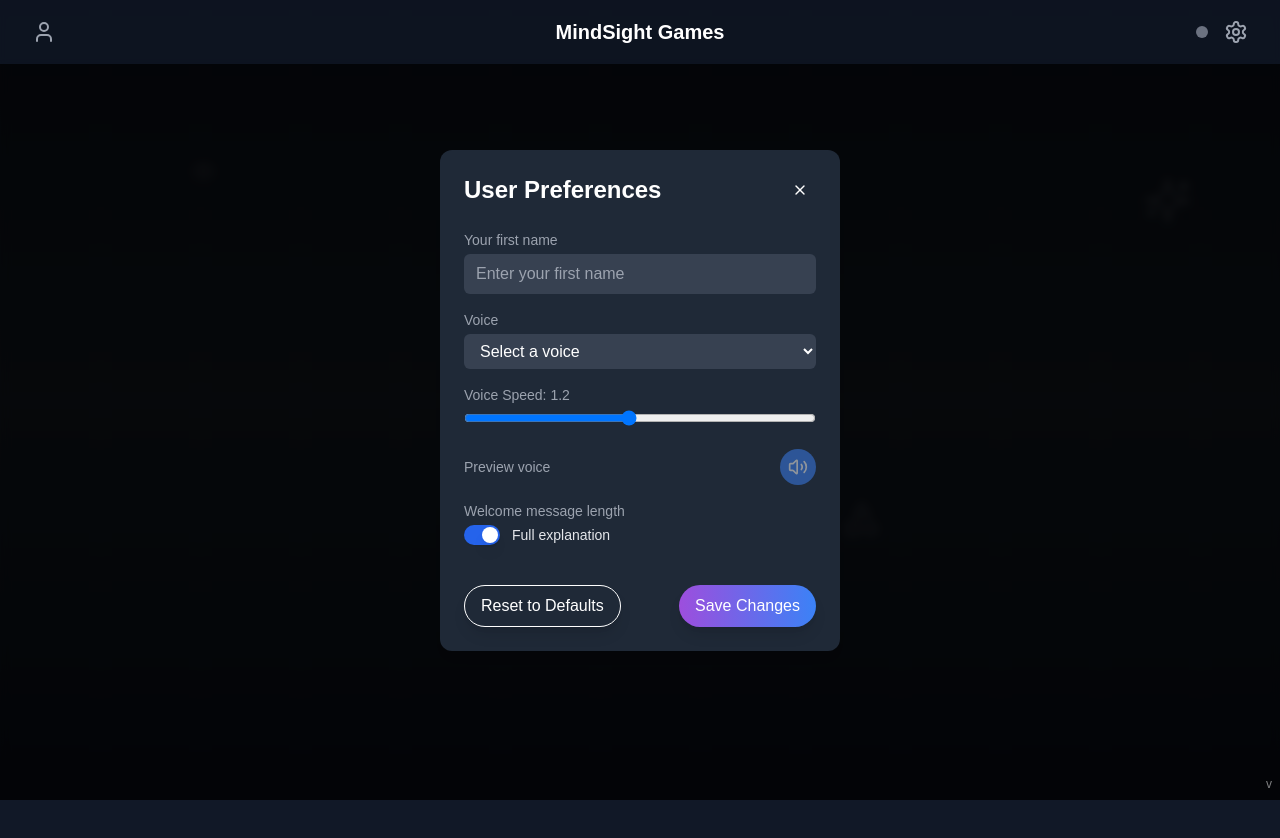
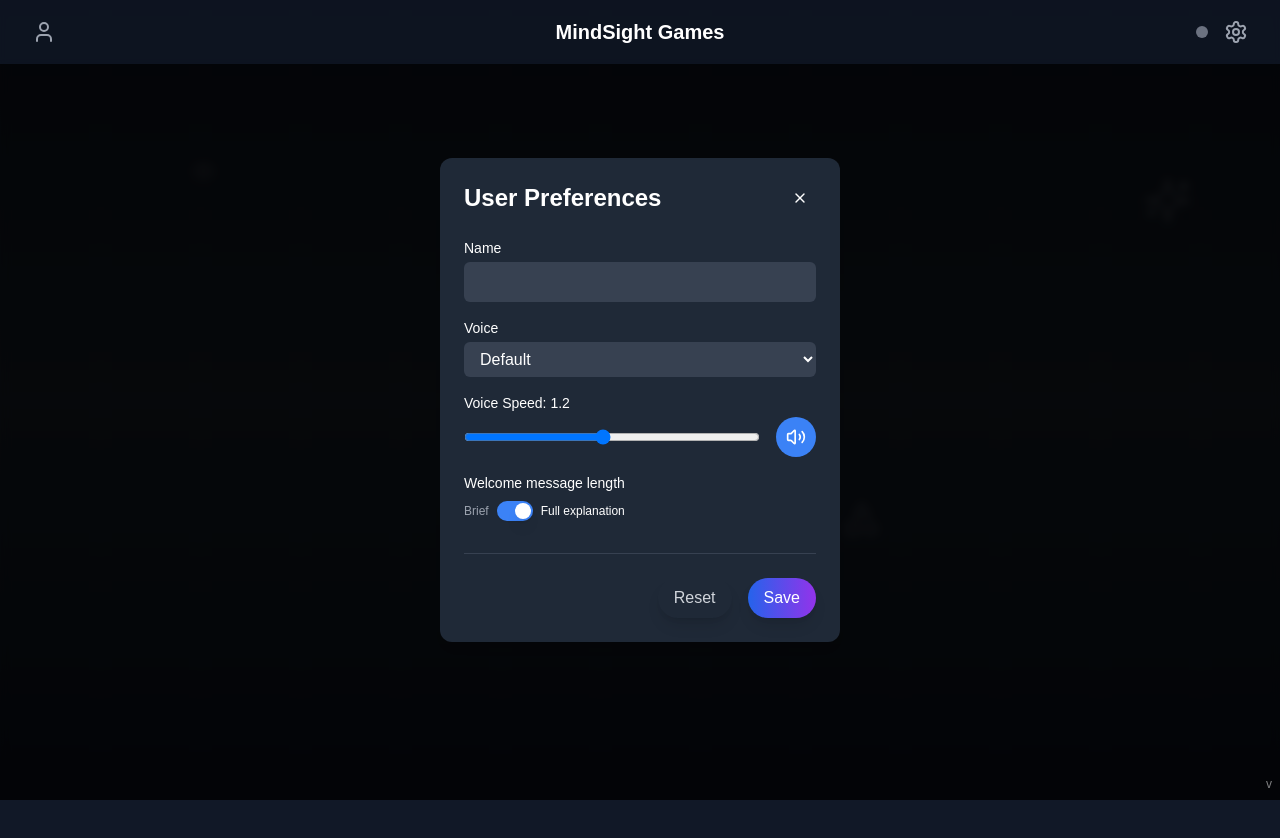
Before and after one commit to yummywakame/remote-viewing-games-v2, a Next.js app: page /color-game in a window 1280 px wide. Both pictures are taken after a click on the button 44 px from the left and 32 px from the top of the page. Shown: the top 838 px of the page. Built offline with nearby package versions, Linux system fonts and the light colour scheme; a web font is replaced by a local one.

Commit message:
lovely new look to the User Preferences

```diff
--- a/src/app/components/UserPreferences.js
+++ b/src/app/components/UserPreferences.js
@@ -1,113 +1,83 @@
 'use client'
 
-import React, { useState, useEffect, useCallback, memo } from 'react'
-import { motion, AnimatePresence } from 'framer-motion'
-import { Volume2, X } from 'lucide-react'
-import DOMPurify from 'dompurify'
-import { Switch } from "@/components/ui/switch"
+import React, { useState, useEffect, useRef, useCallback } from 'react'
+import { X, Volume2 } from 'lucide-react'
+import { motion } from 'framer-motion'
+import { Switch } from '@/components/ui/switch'
+import DOMPurify from 'isomorphic-dompurify'
 
-const PreviewButton = memo(({ onClick, disabled }) => (
-  <button
-    onClick={onClick}
-    disabled={disabled}
-    className="flex items-center justify-center p-2 bg-blue-500 text-white rounded-full hover:bg-blue-600 focus:outline-none focus:ring-2 focus:ring-blue-500 focus:ring-opacity-50 disabled:opacity-50 disabled:cursor-not-allowed"
-  >
-    <Volume2 size={20} />
-  </button>
-));
-
-PreviewButton.displayName = 'PreviewButton';
-
-const UserPreferences = memo(function UserPreferences({ isOpen, onClose }) {
-  const [name, setName] = useState('')
-  const [voiceSpeed, setVoiceSpeed] = useState(1.2)
-  const [availableVoices, setAvailableVoices] = useState([])
-  const [selectedVoice, setSelectedVoice] = useState(null)
+const UserPreferences = ({ isOpen, onClose, userName, voiceSpeed, selectedVoice, onUpdatePreferences }) => {
+  const [name, setName] = useState(userName || '')
+  const [speed, setSpeed] = useState(1.2)
+  const [voice, setVoice] = useState(selectedVoice?.name || '')
+  const [voices, setVoices] = useState([])
   const [longIntroEnabled, setLongIntroEnabled] = useState(true)
+  const modalRef = useRef(null)
 
   useEffect(() => {
-    const loadPreferences = () => {
-      const savedName = localStorage.getItem('userPreferencesName') || ''
-      const savedVoiceSpeed = parseFloat(localStorage.getItem('userPreferencesVoiceSpeed')) || 1.2
-      const savedVoiceName = localStorage.getItem('userPreferencesVoiceName')
+    setName(userName || '')
+    setSpeed(typeof voiceSpeed === 'number' ? voiceSpeed : 1.2)
+    setVoice(selectedVoice?.name || '')
+
     const savedLongIntro = localStorage.getItem('gameLongIntro')
-      setName(DOMPurify.sanitize(savedName))
-      setVoiceSpeed(savedVoiceSpeed)
-      setLongIntroEnabled(savedLongIntro !== 'false')
-      if (savedVoiceName) {
-        const voices = window.speechSynthesis.getVoices()
-        const voice = voices.find(v => v.name === savedVoiceName)
-        setSelectedVoice(voice || null)
-      }
+    setLongIntroEnabled(savedLongIntro === null ? true : savedLongIntro !== 'false')
+
+    if (typeof window !== 'undefined' && window.speechSynthesis) {
+      const loadVoices = () => {
+        const availableVoices = window.speechSynthesis.getVoices()
+        setVoices(availableVoices)
       }
 
-    loadPreferences()
-  }, [])
-
-  useEffect(() => {
-    const loadVoices = () => {
-      const voices = window.speechSynthesis.getVoices()
-      setAvailableVoices(voices)
+      loadVoices()
+      window.speechSynthesis.onvoiceschanged = loadVoices
     }
-
-    window.speechSynthesis.onvoiceschanged = loadVoices
-    loadVoices()
-
-    return () => {
-      window.speechSynthesis.onvoiceschanged = null
-    }
-  }, [])
+  }, [userName, voiceSpeed, selectedVoice])
 
   const handleSave = useCallback(() => {
-    localStorage.setItem('userPreferencesName', DOMPurify.sanitize(name))
-    localStorage.setItem('userPreferencesVoiceSpeed', DOMPurify.sanitize(voiceSpeed.toString()))
-    if (selectedVoice) {
-      localStorage.setItem('userPreferencesVoiceName', DOMPurify.sanitize(selectedVoice.name))
-    }
-    localStorage.setItem('gameLongIntro', DOMPurify.sanitize(longIntroEnabled.toString()));
+    const newVoice = voices.find(v => v.name === voice) || null
+    onUpdatePreferences(name, speed, newVoice)
+    localStorage.setItem('gameLongIntro', DOMPurify.sanitize(longIntroEnabled.toString()))
     onClose()
-  }, [name, voiceSpeed, selectedVoice, longIntroEnabled, onClose])
+  }, [name, speed, voice, voices, longIntroEnabled, onUpdatePreferences, onClose])
 
   const handleReset = useCallback(() => {
     setName('')
-    setVoiceSpeed(1.2)
-    setSelectedVoice(null)
+    setSpeed(1.2)
+    setVoice('')
     setLongIntroEnabled(true)
-    localStorage.removeItem('userPreferencesName')
-    localStorage.removeItem('userPreferencesVoiceSpeed')
-    localStorage.removeItem('userPreferencesVoiceName')
-    localStorage.removeItem('gameLongIntro')
   }, [])
 
-  const handlePreview = useCallback(() => {
-    if (!selectedVoice) return;
-    const utterance = new SpeechSynthesisUtterance(`Hello ${DOMPurify.sanitize(name || 'there')}! This is a preview of the selected voice and speed.`)
-    utterance.voice = selectedVoice
-    utterance.rate = voiceSpeed
-    speechSynthesis.speak(utterance)
-  }, [name, voiceSpeed, selectedVoice])
+  const handleOutsideClick = useCallback((e) => {
+    if (modalRef.current && !modalRef.current.contains(e.target)) {
+      onClose()
+    }
+  }, [onClose])
 
-  const onLongIntroChange = useCallback((checked) => {
-    setLongIntroEnabled(checked);
-    localStorage.setItem('gameLongIntro', DOMPurify.sanitize(checked.toString()));
-  }, []);
+  const previewVoice = useCallback(() => {
+    if (typeof window !== 'undefined' && window.speechSynthesis) {
+      const utterance = new SpeechSynthesisUtterance("This is a preview of the selected voice and speed.")
+      utterance.voice = voices.find(v => v.name === voice) || null
+      utterance.rate = speed
+      window.speechSynthesis.speak(utterance)
+    }
+  }, [voice, speed, voices])
+
+  if (!isOpen) return null
 
   return (
-    <AnimatePresence>
-      {isOpen && (
     <motion.div
       className="fixed inset-0 bg-black/80 backdrop-blur-sm flex items-center justify-center z-[150]"
       initial={{ opacity: 0 }}
       animate={{ opacity: 1 }}
       exit={{ opacity: 0 }}
-          onClick={onClose}
+      onClick={handleOutsideClick}
     >
       <motion.div
+        ref={modalRef}
         className="bg-[var(--gray-800)] text-white rounded-xl shadow-lg w-[400px] overflow-hidden"
         initial={{ scale: 0.9, opacity: 0 }}
         animate={{ scale: 1, opacity: 1 }}
         exit={{ scale: 0.9, opacity: 0 }}
-            onClick={e => e.stopPropagation()}
       >
         <div className="p-6">
           <div className="flex items-center justify-between mb-6">
@@ -115,7 +85,6 @@
             <button
               onClick={onClose}
               className="h-8 w-8 rounded-full flex items-center justify-center hover:bg-gray-700 transition-colors"
-                  aria-label="Close preferences"
             >
               <X className="h-4 w-4" />
             </button>
@@ -123,99 +92,99 @@
 
           <div className="space-y-4">
             <div>
-                  <label htmlFor="name" className="block text-sm font-medium text-gray-400 mb-1">
-                    Your first name
+              <label htmlFor="name" className="block text-sm font-medium mb-1">
+                Name
               </label>
               <input
                 type="text"
                 id="name"
                 value={name}
-                    onChange={(e) => setName(DOMPurify.sanitize(e.target.value))}
-                    className="w-full px-3 py-2 bg-gray-700 rounded-md text-white"
-                    placeholder="Enter your first name"
+                onChange={(e) => setName(e.target.value)}
+                className="w-full px-3 py-2 bg-gray-700 rounded-md focus:outline-none focus:ring-2 focus:ring-blue-500"
               />
             </div>
 
             <div>
-                  <label htmlFor="voice" className="block text-sm font-medium text-gray-400 mb-1">
+              <label htmlFor="voice" className="block text-sm font-medium mb-1">
                 Voice
               </label>
               <select
                 id="voice"
-                    value={selectedVoice ? selectedVoice.name : ''}
-                    onChange={(e) => setSelectedVoice(availableVoices.find(v => v.name === e.target.value) || null)}
-                    className="w-full px-3 py-2 bg-gray-700 rounded-md text-white"
+                value={voice}
+                onChange={(e) => setVoice(e.target.value)}
+                className="w-full px-3 py-2 bg-gray-700 rounded-md focus:outline-none focus:ring-2 focus:ring-blue-500"
               >
-                    <option value="">Select a voice</option>
-                    {availableVoices.map((voice) => (
-                      <option key={voice.name} value={voice.name}>
-                        {voice.name} ({voice.lang})
+                <option value="">Default</option>
+                {voices.map((v) => (
+                  <option key={v.name} value={v.name}>
+                    {v.name} ({v.lang})
                   </option>
                 ))}
               </select>
             </div>
 
-                <div>
-                  <label htmlFor="speed" className="block text-sm font-medium text-gray-400 mb-1">
-                    Voice Speed: {voiceSpeed.toFixed(1)}
+            <div className="flex items-center space-x-4">
+              <div className="flex-grow">
+                <label htmlFor="voiceSpeed" className="block text-sm font-medium mb-1">
+                  Voice Speed: {speed.toFixed(1)}
                 </label>
+                <div className="flex items-center space-x-4">
                   <input
                     type="range"
-                    id="speed"
+                    id="voiceSpeed"
                     min="0.5"
                     max="2"
                     step="0.1"
-                    value={voiceSpeed}
-                    onChange={(e) => setVoiceSpeed(parseFloat(e.target.value))}
-                    className="w-full"
+                    value={speed}
+                    onChange={(e) => setSpeed(parseFloat(e.target.value))}
+                    className="flex-grow"
                   />
+                  <button
+                    onClick={previewVoice}
+                    className="w-10 h-10 rounded-full bg-blue-500 flex items-center justify-center hover:bg-blue-600 transition-colors self-end"
+                    aria-label="Preview voice"
+                  >
+                    <Volume2 size={20} />
+                  </button>
                 </div>
-
-                <div className="flex justify-between items-center">
-                  <span className="text-sm text-gray-400">Preview voice</span>
-                  <PreviewButton onClick={handlePreview} disabled={!selectedVoice} />
-                </div>
-
-                <div>
-                  <label htmlFor="welcome-message-length" className="block text-sm font-medium text-gray-400 mb-1">
-                    Welcome message length
-                  </label>
-                  <div className="flex items-center gap-3">
-                    <Switch
-                      id="welcome-message-length"
-                      checked={longIntroEnabled}
-                      onCheckedChange={onLongIntroChange}
-                      className="data-[state=checked]:bg-blue-600"
-                    />
-                    <span className="text-sm text-gray-200">
-                      {longIntroEnabled ? "Full explanation" : "Brief"}
-                    </span>
               </div>
             </div>
 
-                <div className="mt-8 pt-6 flex justify-between">
+            <div className="space-y-2">
+              <span className="block text-sm font-medium">Welcome message length</span>
+              <div className="flex items-center space-x-2">
+                <span className={`text-xs ${!longIntroEnabled ? 'text-white' : 'text-gray-400'}`}>Brief</span>
+                <Switch
+                  checked={longIntroEnabled}
+                  onCheckedChange={setLongIntroEnabled}
+                  defaultChecked={true}
+                  className="bg-gray-600 data-[state=checked]:bg-blue-500"
+                />
+                <span className={`text-xs ${longIntroEnabled ? 'text-white' : 'text-gray-400'}`}>Full explanation</span>
+              </div>
+            </div>
+          </div>
+
+          <div className="mt-8 pt-6 border-t border-gray-700">
+            <div className="flex justify-end space-x-4">
               <button
                 onClick={handleReset}
-                    className="px-4 py-2 rounded-full border border-[var(--gray-600)] text-[var(--gray-300)] hover:bg-[var(--gray-700)] transition-all duration-300 shadow-lg hover:shadow-xl hover:-translate-y-0.5"
+                className="px-4 py-2 rounded-full text-gray-300 hover:bg-gray-700 transition-all duration-300 shadow-lg hover:shadow-xl hover:-translate-y-0.5"
               >
-                    Reset to Defaults
+                Reset
               </button>
               <button
                 onClick={handleSave}
-                    className="px-4 py-2 rounded-full bg-gradient-to-r from-[var(--purple-600)] to-[var(--blue-600)] text-white hover:from-[var(--purple-700)] hover:to-[var(--blue-700)] transition-all duration-300 shadow-lg hover:shadow-xl hover:-translate-y-0.5"
+                className="px-4 py-2 rounded-full bg-gradient-to-r from-blue-600 to-purple-600 text-white hover:from-blue-700 hover:to-purple-700 transition-all duration-300 shadow-lg hover:shadow-xl hover:-translate-y-0.5"
               >
-                    Save Changes
+                Save
               </button>
             </div>
           </div>
         </div>
       </motion.div>
     </motion.div>
-      )}
-    </AnimatePresence>
   )
-});
+}
 
-UserPreferences.displayName = 'UserPreferences';
-
-export default UserPreferences;
+export default UserPreferences
--- a/src/app/layout.js
+++ b/src/app/layout.js
@@ -6,6 +6,7 @@
 import UserPreferences from './components/UserPreferences'
 import Header from './components/Header'
 import { useRouter } from 'next/navigation'
+import DOMPurify from 'dompurify';
 
 const andika = Andika({
   subsets: ['latin'],
@@ -96,6 +97,14 @@
           <UserPreferences
             isOpen={isUserPreferencesOpen}
             onClose={handleCloseUserPreferences}
+            userName=""
+            voiceSpeed={1.2}
+            selectedVoice={null}
+            onUpdatePreferences={(name, speed, voice) => {
+              localStorage.setItem('userPreferencesName', DOMPurify.sanitize(name));
+              localStorage.setItem('userPreferencesVoiceSpeed', DOMPurify.sanitize(speed.toString()));
+              localStorage.setItem('userPreferencesVoiceName', DOMPurify.sanitize(voice?.name || ''));
+            }}
           />
           <div className="fixed bottom-2 right-2 text-white text-xs opacity-50 z-[200]">
             v{process.env.NEXT_PUBLIC_APP_VERSION}
```
Lines whose indentation alone changed are shown as unchanged.
